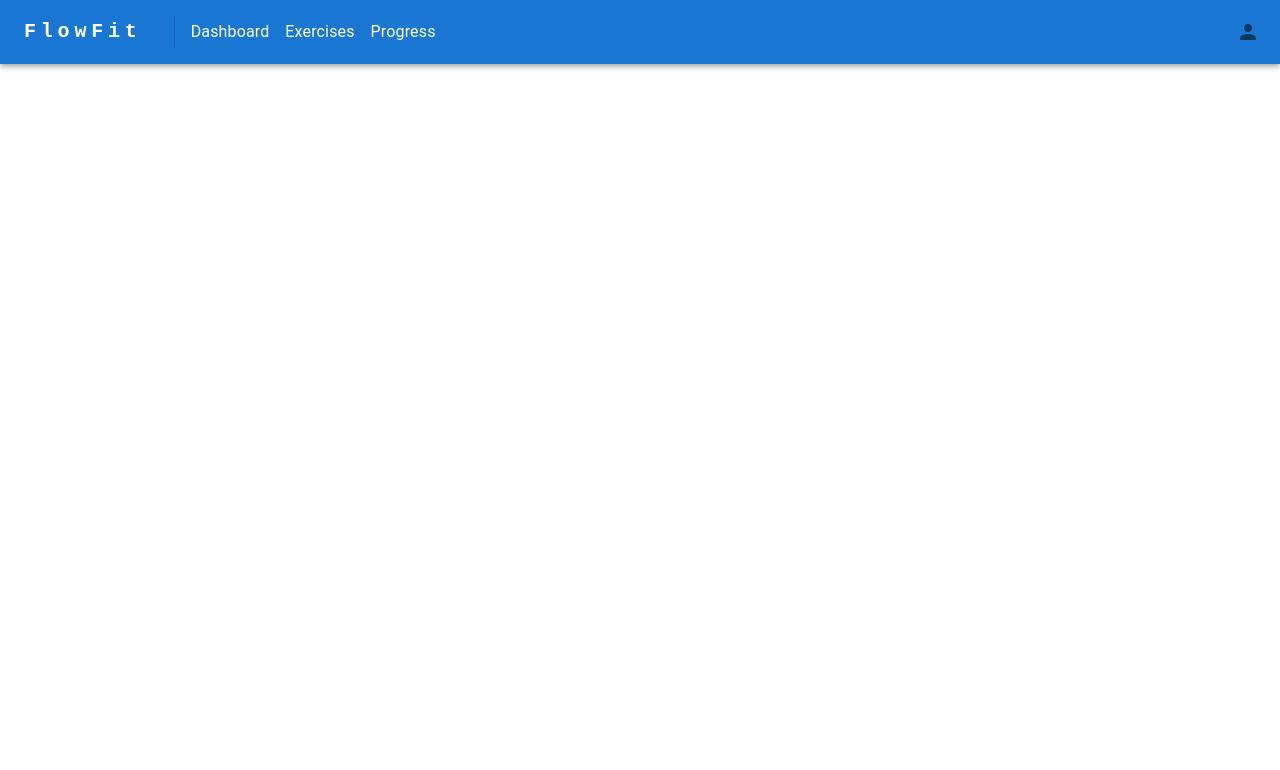
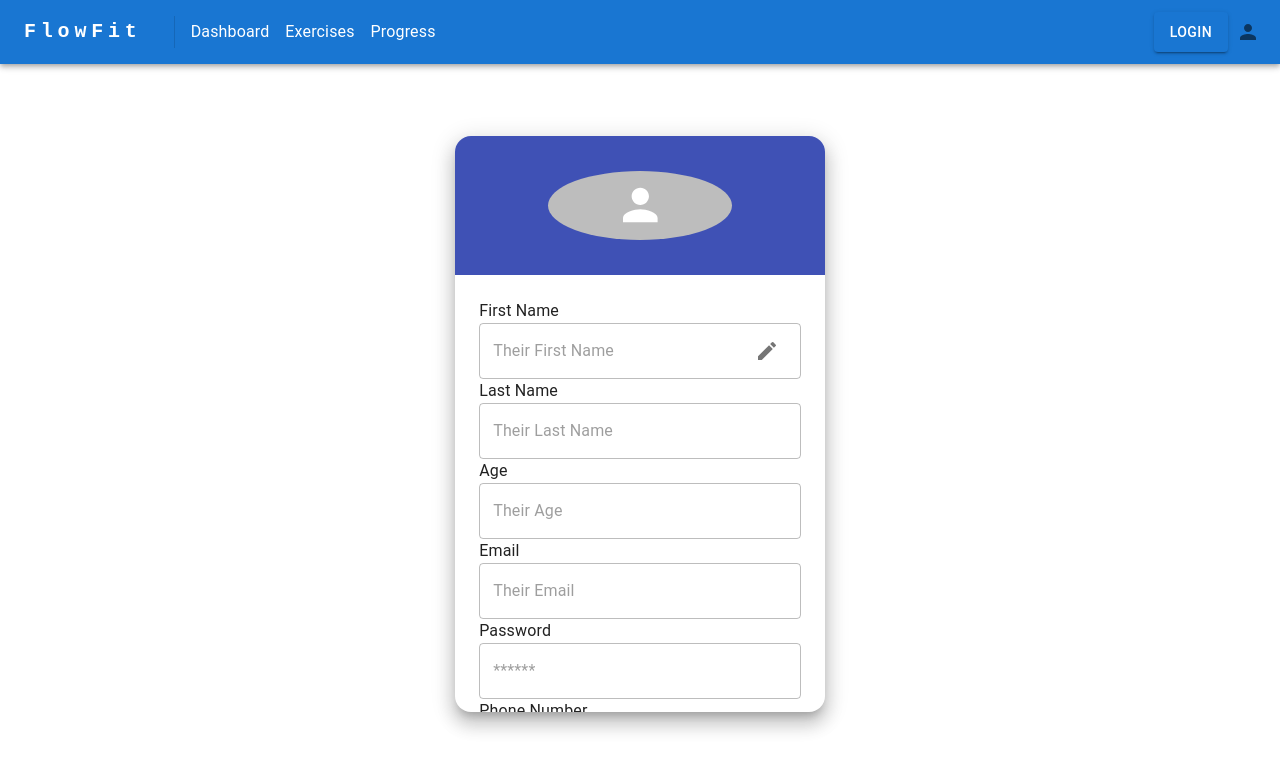
Before and after one commit to hwuialnlg/flowfit-frontend, a React (Create React App) app: page /profile in a window 1280 px wide. Shown: the top 770 px of the page. Built offline with nearby package versions, Linux system fonts and the light colour scheme.

Commit message:
profile page layout
might wanna change to instead of typing each typogreaphy +  texxtfield use a map

```diff
--- a/src/App.tsx
+++ b/src/App.tsx
@@ -1,4 +1,4 @@
-import React from 'react';
+import React, { useEffect } from 'react';
 import { BrowserRouter, Routes, Route } from "react-router-dom";
 import './App.css';
 import Home from './pages/Home.tsx';
@@ -6,8 +6,15 @@ import NavBar from './components/NavBar.tsx';
 import Login from './pages/Login.tsx';
 import Exercises from './pages/Exercises.tsx'
 import Progress from './pages/Progress.tsx';
+import Profile from './pages/Profile.tsx';
 
 export default function App() {
+
+    useEffect(() => {
+        // LOAD UP USER STATES AND DATA, PASS WITH CONTEXT
+    }, [])
+
+
     return (
         <BrowserRouter>
             <NavBar/>
@@ -15,6 +22,7 @@ export default function App() {
                 <Route path="/" element={<Home />}/>
                 <Route path="/dashboard" element={<Home />}/>
                 <Route path="/login" element={<Login />}/>
+                <Route path="/profile" element={<Profile />}/>
                 <Route path="/exercises" element={<Exercises />}/>
                 <Route path="/progress" element={<Progress />}/>
             </Routes>
--- a/src/components/NavBar.tsx
+++ b/src/components/NavBar.tsx
@@ -1,6 +1,6 @@
 import React, { useState } from "react";
 import Box from '@mui/material/Box';
-import { AppBar, Divider, IconButton, Stack, Toolbar, Typography } from "@mui/material";
+import { AppBar, Button, Divider, IconButton, Menu, MenuItem, Stack, Toolbar, Typography } from "@mui/material";
 import { useLocation, useNavigate } from "react-router";
 import { Person } from "@mui/icons-material"
 
@@ -8,6 +8,14 @@ export default function NavBar() {
     const navigate = useNavigate();
     const location = useLocation()
     const [pages, setPages] = useState(["Dashboard", "Exercises", "Progress"])
+    const [open, setOpen] = useState(false)
+    const [anchorEl, setAnchorEl] = useState<null | HTMLElement>()
+
+    const handleClose = () => {
+        setOpen(!open)
+        setAnchorEl(null)
+    }
+
     return (
         <AppBar position={'static'}>
             <Toolbar sx={{display: 'flex', justifyContent: 'space-between'}}>
@@ -50,11 +58,33 @@ export default function NavBar() {
                         })
                     }
                 </Stack>
-                <IconButton edge='end'
-                    onClick={() => navigate("/login")}
+
+
+                <Stack
+                    sx={{
+                        display: 'flex',
+                        flexDirection: 'row'
+                    }}
                 >
-                    <Person/>
-                </IconButton>
+                    <Button variant='contained' onClick={() => navigate("/login")}>
+                        Login
+                    </Button>
+
+                    <IconButton edge='end'
+                        onClick={(e) =>  {setOpen(true); setAnchorEl(e.currentTarget)}}
+                    >
+                        <Person/>
+                    </IconButton>
+                </Stack>
+
+                <Menu
+                    open={open}
+                    onClose={() => handleClose()}
+                    anchorEl={anchorEl}
+                >
+                    <MenuItem onClick={() => {handleClose(); navigate('/profile')}}>Profile</MenuItem>
+                    <MenuItem>Sign out</MenuItem>
+                </Menu>
             </Toolbar>
         </AppBar>
     )
--- a/src/pages/Profile.tsx
+++ b/src/pages/Profile.tsx
@@ -1,9 +1,72 @@
-import { Container } from "@mui/material";
+import { Edit } from "@mui/icons-material";
+import { Avatar, Box, Card, CardContent, Container, IconButton, InputAdornment, Skeleton, Stack, TextField, Typography } from "@mui/material";
 import React from "react";
 
 export default function Profile() {
     return (
-        <Container>
+        <Container maxWidth='xl' sx={{height: '90vh', display: 'flex', justifyContent: 'center', alignItems: 'center'}}>
+            <Card
+                sx={{
+                    height: '80%',
+                    width: '30%',
+                    borderRadius: 4,
+                    display: 'flex',
+                }}
+                elevation={12}
+            >
+                <Stack
+                    sx={{
+                        flexDirection: 'column',
+                        display: 'flex',
+                        width: '100%',
+                        height: '100%',
+                    }}
+                >
+                    <Box
+                        sx={{
+                            bgcolor: "#3f51b5",
+                            width: '100%',
+                            height: '25%',
+                            display: 'flex',
+                            justifyContent: 'center',
+                            alignItems: 'center',
+                            flexDirection: 'column',
+                            rowGap: 2,
+                            flex: 1
+                        }}
+                    >
+                        <Avatar sx={{height: '50%', width: '50%'}}></Avatar>
+                    </Box>
+
+                    <Box
+                        sx={{
+                            display: 'flex',
+                            flex: 1,
+                            flexDirection: 'column',
+                            p: 2,
+                            margin: 1,
+                        }}
+                    >
+                        <Typography>First Name</Typography>
+                        <TextField slotProps={{input: {endAdornment: (<InputAdornment position='end'><IconButton><Edit/></IconButton></InputAdornment>)}}} label="Their First Name" disabled></TextField>
+
+                        <Typography>Last Name</Typography>
+                        <TextField label="Their Last Name" disabled></TextField>
+
+                        <Typography>Age</Typography>
+                        <TextField label="Their Age" disabled></TextField>
+
+                        <Typography>Email</Typography>
+                        <TextField label="Their Email" disabled></TextField>
+
+                        <Typography>Password</Typography>
+                        <TextField label="******" disabled></TextField>
+
+                        <Typography>Phone Number</Typography>
+                        <TextField label="Phone Number" disabled></TextField>
+                    </Box>
+                </Stack>
+            </Card>
         </Container>
     )
 }
```
